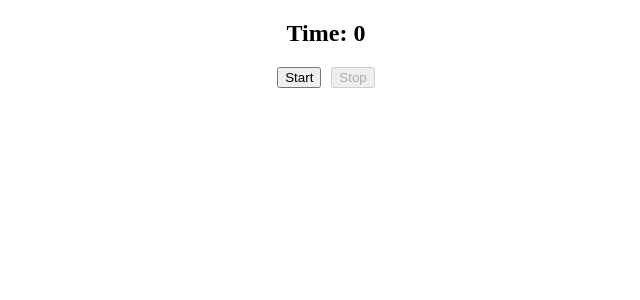
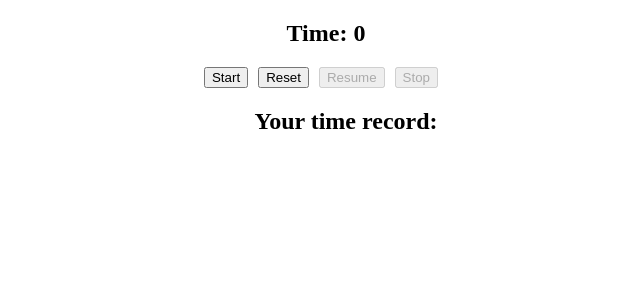
Before and after one commit to NVCuongEvizi/StopWatch, a React (Create React App) app: page / in a window 1280 px wide. Shown: the top 300 px of the page, without its empty margins (314-954 px from the left). Built offline with nearby package versions, Linux system fonts and the light colour scheme.

Commit message:
add cleanup func and UI

```diff
--- a/package.json
+++ b/package.json
@@ -8,6 +8,7 @@
     "@testing-library/user-event": "^13.5.0",
     "react": "^18.2.0",
     "react-dom": "^18.2.0",
+    "react-router-dom": "^6.4.2",
     "react-scripts": "5.0.1",
     "web-vitals": "^2.1.4"
   },
--- a/src/App.css
+++ b/src/App.css
@@ -4,4 +4,9 @@
 
 button {
   cursor: pointer;
+  margin-right: 10px;
 }
+
+li {
+  list-style-type: none;
+}
--- a/src/App.js
+++ b/src/App.js
@@ -1,21 +1,65 @@
-import { useRef, useState } from 'react';
+import { useEffect, useRef, useState } from 'react';
+import { Link } from 'react-router-dom';
 import './App.css';
 
 function App() {
   const [time, setTime] = useState(0)
   const [isClockRun, setIsClockRun] = useState(false)
+  const [isResumePause, setIsResumePause] = useState(false)
+  const [isStartDisable, setIsStartDisable] = useState(false)
+  const [recordList, setRecordList] = useState([])
   const timeRef = useRef('')
 
+  useEffect(() => {
+    return () => {
+      clearInterval(timeRef.current)
+    }
+  }, [])
+
   const handleStart = () => {
-    setIsClockRun(!isClockRun)
+    setIsStartDisable(true)
+    setIsClockRun(true)
+    setIsResumePause(true)
     timeRef.current = setInterval(() => {
+      console.log('interval running...')
       setTime(prevTime => prevTime + 1)
     }, 1000)
   }
 
+  const handleReset = () => {
+    setTime(0)
+    setIsResumePause(false)
+    setIsStartDisable(false)
+    setIsClockRun(false)
+    clearInterval(timeRef.current)
+  }
+
+  const handlePause = () => {
+    setIsClockRun(false)
+    setIsResumePause(true)
+    clearInterval(timeRef.current)
+  }
+
   const handleStop = () => {
-    setIsClockRun(!isClockRun)
+    setRecordList(prevState => [...prevState, { watchTime: formatDate(), time: time + 's' }])
+    setIsStartDisable(true)
+    setIsClockRun(false)
+    setIsResumePause(false)
     clearInterval(timeRef.current)
+  }
+
+  const formatDate = () => {
+    const today = new Date()
+    const year = today.getFullYear()
+    let month = today.getMonth()
+    let day = today.getDate()
+    if (month < 10) {
+      month = '0' + month
+    }
+    if (day < 10) {
+      day = '0' + day
+    }
+    return day + '/' + month + '/' + year
   }
 
   return (
@@ -23,16 +67,33 @@ function App() {
       <h2>Time: {time}</h2>
 
       <button
-        disabled={isClockRun}
-        style={{ marginRight: "10px", pointerEvents: isClockRun ? 'none' : 'auto' }}
+        disabled={isStartDisable}
+        style={{ pointerEvents: isStartDisable ? 'none' : 'auto' }}
         onClick={handleStart}
       >Start</button>
+
+      <button
+        onClick={handleReset}
+      >Reset</button>
+
+      <button
+        disabled={!isResumePause}
+        style={{ pointerEvents: isResumePause ? 'auto' : 'none' }}
+        onClick={isClockRun ? handlePause : handleStart}
+      >{isClockRun ? 'Pause' : 'Resume'}</button>
 
       <button
         disabled={!isClockRun}
         style={{ pointerEvents: isClockRun ? 'auto' : 'none' }}
         onClick={handleStop}
       >Stop</button>
+
+      <ul>
+        <h2>Your time record:</h2>
+        {recordList?.map((item, index) =>
+          <li key={index}>#{index + 1} - watchTime: {item.watchTime} - Time: {item.time}</li>
+        )}
+      </ul>
     </div>
   );
 }
--- a/src/index.js
+++ b/src/index.js
@@ -1,10 +1,17 @@
 import React from 'react';
 import ReactDOM from 'react-dom/client';
+import { BrowserRouter, Route, Routes } from 'react-router-dom';
 import App from './App';
+import Product from './Product';
 
 const root = ReactDOM.createRoot(document.getElementById('root'));
 root.render(
   <React.StrictMode>
-    <App />
+    <BrowserRouter>
+      <Routes>
+        <Route path="/" element={<App />} />
+        <Route path="/product" element={<Product />} />
+      </Routes>
+    </BrowserRouter>
   </React.StrictMode>
 );
```
Also changed, not shown: 1 other file (tests, documents, lock files or other folders).
